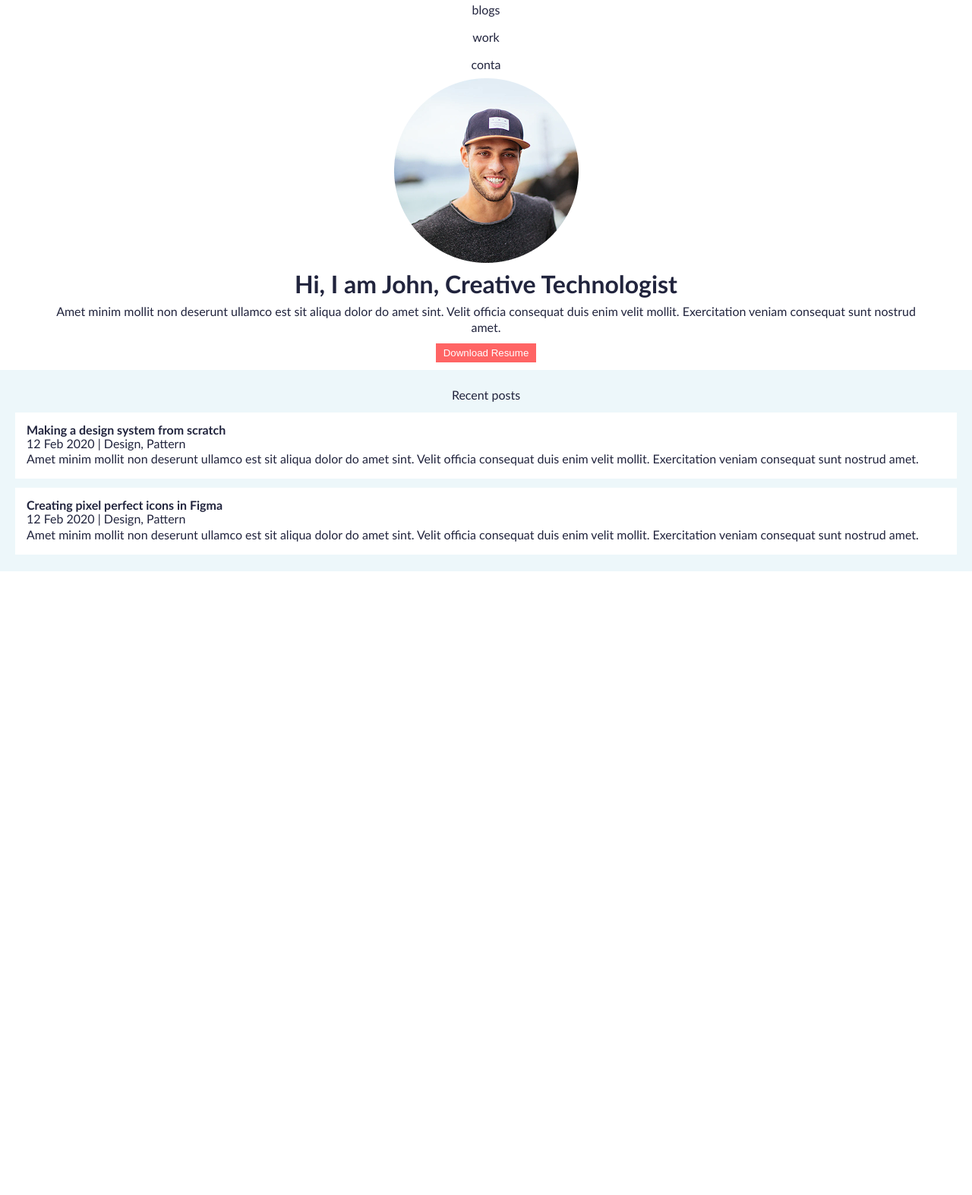
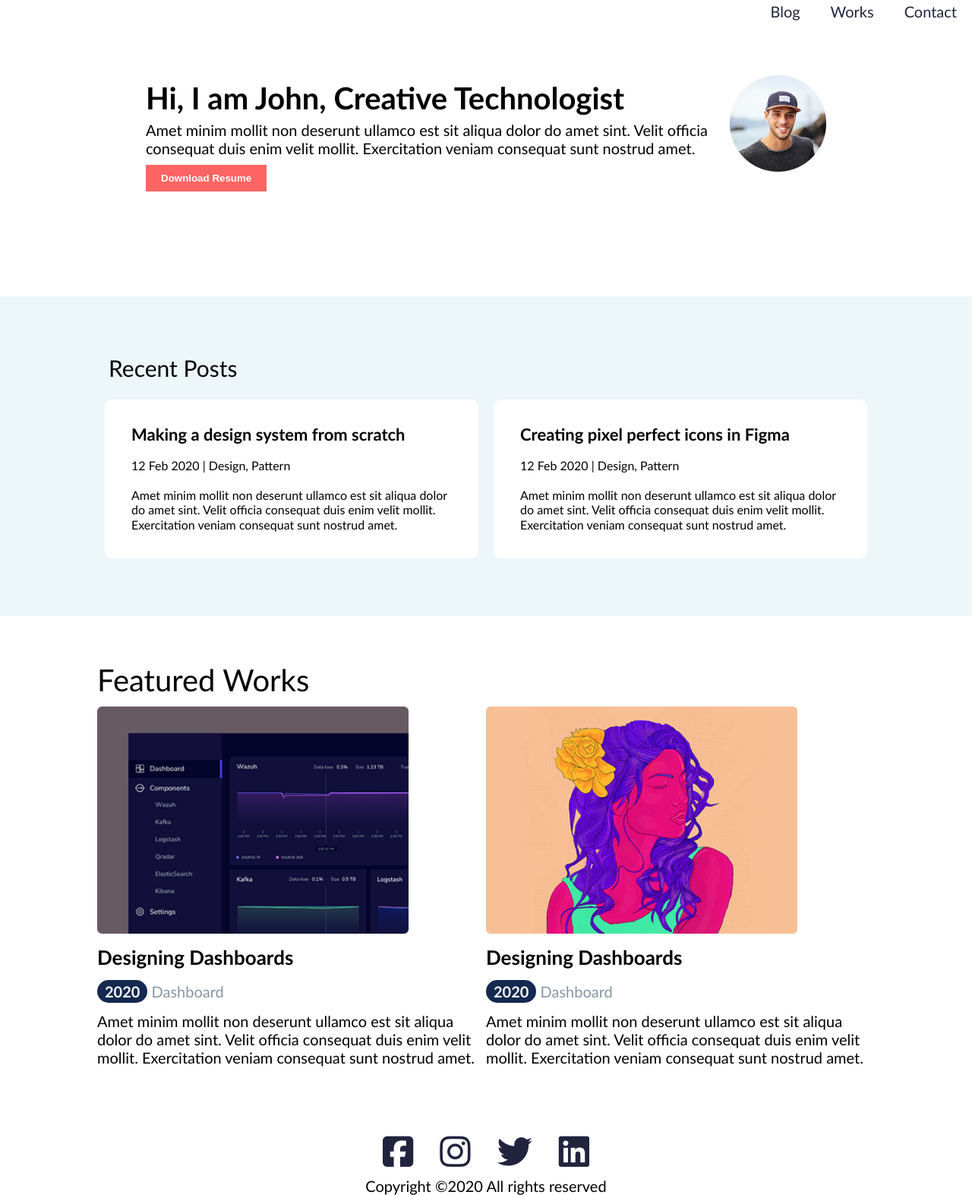
Before and after one commit to BrunnoDC/atv-portifolio1, a plain HTML site: page index.html in a window 1280 px wide. Shown: the part 5-1578 px from the top of the page at 76% size. Before the commit the page ends 800 px from the top, so only its background shows below. Drawn offline with Linux system fonts and the light colour scheme.

Commit message:
atualizaçao aula devweb

```diff
--- /dev/null
+++ b/css/style2.css
@@ -0,0 +1,124 @@
+/*Geral*/
+body {
+  background-color: white;
+  font-family: "Trebuchet MS", "Lucida Sans Unicode", "Lucida Grande",
+    "Lucida Sans", Arial, sans-serif;
+}
+
+a {
+  color: #21243d;
+  text-decoration: none;
+}
+
+html {
+  font-size: calc(15px + 0.390625vw);
+}
+
+p {
+  line-height: 120%;
+}
+
+section h2 {
+  text-align: center;
+  margin: 15px;
+}
+
+img {
+  max-width: 100%;
+}
+
+/*Header*/
+
+header ul li {
+  text-align: center;
+  padding: 10px 10px;
+  margin: 10px 10px;
+}
+
+section.banner {
+  text-align: center;
+  padding: 0 5% 5%;
+}
+
+section.banner h1 {
+  font-weight: bold;
+  font-size: 2rem;
+  margin: 10px 0 10px 0;
+}
+
+section.banner button {
+  margin: 10px 0 10px 0;
+  padding: 10px 20px;
+  border: none;
+  background-color: #ff6464;
+  color: white;
+  font-weight: bold;
+  cursor: pointer;
+}
+
+/*Especifico*/
+
+section.featwork h1 {
+  font-size: 2rem;
+  margin: 10px 0 10px 0;
+  color: #21243d;
+  padding: 10px 15px 10px 15px;
+}
+
+section.featwork h2 {
+  font-weight: bold;
+  font-size: 2rem;
+  color: #21243d;
+}
+
+section.featwork p.info {
+  margin: 10px 0 10px 0;
+  color: #21243d;
+  padding: 10px 15px 10px 15px;
+}
+
+section.featwork p.info span {
+  background-color: #ff7c7c;
+  color: white;
+  padding: 3px 10px;
+  border-radius: 20px;
+  font-weight: bold;
+}
+
+section.featwork p {
+  margin: 10px 0 10px 0;
+  color: #21243d;
+  padding: 10px 15px 10px 15px;
+}
+
+section.featwork2 h3 {
+  font-weight: bold;
+  font-size: 1.5rem;
+  color: #21243d;
+  margin: 10px 0 10px 0;
+  padding: 10px 15px 10px 15px;
+}
+
+section.featwork2 h4 {
+  font-weight: bold;
+  font-size: 1.2rem;
+  color: #21243d;
+  padding: 10px 15px 10px 15px;
+}
+
+section.featwork2 p {
+  margin: 10px 0 10px 0;
+  color: #21243d;
+  padding: 10px 15px 10px 15px;
+}
+/*Footer*/
+
+footer p.social a {
+  text-align: center;
+  font-size: 2.3rem;
+  margin: 10px 15px 10px 15px;
+}
+
+footer p {
+  text-align: center;
+}
--- a/css/syle.css
+++ b/css/syle.css
@@ -1,36 +1,38 @@
-
+/*Geral*/
 body {
-    color: #21243D;
-    font-family: 'Trebuchet MS', 'Lucida Sans Unicode', 'Lucida Grande', 'Lucida Sans', Arial, sans-serif;
+  background-color: white;
+  font-family: "Trebuchet MS", "Lucida Sans Unicode", "Lucida Grande",
+    "Lucida Sans", Arial, sans-serif;
 }
 
 a {
+  color: #21243d;
   text-decoration: none;
-    color: #21243D;
 }
+
+html {
+  font-size: calc(15px + 0.390625vw);
+}
+
+p {
+  line-height: 120%;
+}
+
+img {
+  max-width: 100%;
+}
+
+/*Header*/
 
 header ul li {
   text-align: center;
-    padding: 10px 0 10px 0;
-
-}
-
-p {
-    line-height: 130%;
-}
-
-section.banner img {
-    width: 243;
-    height: 243;
-    top: 210px;
-    left: 760px;
-
+  padding: 10px 10px;
+  margin: 10px 10px;
 }
 
 section.banner {
   text-align: center;
-    padding: 0 5% 0 5%;
-
+  padding: 0 5% 5%;
 }
 
 section.banner h1 {
@@ -39,34 +41,152 @@ section.banner h1 {
   margin: 10px 0 10px 0;
 }
 
-section.banner p button {
-    background-color: #FF6464;
-    color: #ffffff;
+section.banner button {
+  margin: 10px 0 10px 0;
+  padding: 10px 20px;
   border: none;
-    display: inline-block;
-    margin: 10px;
-    padding: 5px 10px;
-
+  background-color: #ff6464;
+  color: white;
+  font-weight: bold;
+  cursor: pointer;
 }
 
+/*Especifico*/
+
 section.posts {
-    background-color: #EDF7FA;
+  background-color: #edf7fa;
   padding: 10px;
 }
 
-section.posts h2{
-    text-align: center;
-    margin: 15px;
-}
-
 section.posts ul li {
-    background-color: #ffffff;
+  background-color: white;
   padding: 15px;
   margin: 12px 10px 12px 10px;
+  border-radius: 10px;
 }
 
 section.posts ul li h3 {
   font-weight: bold;
-    font-size: 1,2rem;
+  font-size: 1.1rem;
+  margin: 20px;
+}
 
+section.posts ul li p {
+  font-size: 0.8rem;
+  margin: 20px;
 }
+
+section.works {
+  padding: 20px 10px 20px 10px;
+}
+
+section.works ul li {
+  padding: 15px 0;
+}
+
+section.works ul li h3 {
+  font-weight: bold;
+  font-size: 1.3rem;
+  line-height: 130%;
+  margin: 15px 0 15px 0;
+}
+
+section.works ul li p.info {
+  color: #8695a4;
+  margin: 15px 0 15px 0;
+}
+
+section.works ul li p.info span {
+  background-color: #142850;
+  color: white;
+  padding: 3px 10px;
+  border-radius: 20px;
+  font-weight: bold;
+}
+
+section.works ul {
+  border-bottom: 1px solid grey;
+}
+
+footer p.social a {
+  text-align: center;
+  font-size: 2.3rem;
+  margin: 10px 15px 10px 15px;
+}
+
+footer p {
+  text-align: center;
+}
+
+@media (min-width: 1024px) {
+  header ul {
+    display: flex;
+    justify-content: right;
+  }
+
+  header ul li {
+    display: inline-block;
+    margin: 0 10px;
+  }
+
+  section.banner {
+    display: flex;
+    flex-direction: row-reverse;
+    text-align: left;
+    margin: 5vw 10vw;
+  }
+
+  section.banner.imagem {
+    margin-left: 7vw;
+  }
+
+  section.posts h2 {
+    text-align: left;
+  }
+
+  section.posts {
+    padding: 5vw 10vw 5vw 10vw;
+  }
+
+  section.posts ul {
+    display: flex;
+    flex-direction: row;
+  }
+
+  section.posts h2 {
+    font-size: 30px;
+    margin: 15px;
+  }
+
+  section.works h2 {
+    text-align: left;
+    font-size: 40px;
+  }
+
+  section.works {
+    padding: 5vw 10vw 5vw 10vw;
+  }
+
+  section.works ul {
+    display: flex;
+    flex-direction: row;
+  }
+
+  section.works ul,
+  section.posts ul {
+    display: flex;
+    flex-direction: space-between;
+  }
+
+  section.works ul li {
+    width: 80%;
+  }
+
+  section.works ul li img {
+    width: 80%;
+  }
+
+  section.works ul {
+    border: none;
+  }
+}
--- a/index.html
+++ b/index.html
@@ -1,51 +1,107 @@
-<!DOCTYPE html>
 <html lang="pt-br">
     <head>
-    <meta charset="UTF-8">
-    <meta name="viewport" content="width=device-width, initial-scale=1.0">
-    <title>Aula</title>
-    <script src="https://kit.fontawesome.com/bd5b44309d.js" crossorigin="anonymous"></script>
-    <link rel="stylesheet" href="css/reset.css">
-    <link rel="stylesheet" href="css/syle.css">
-
-
+    <meta charset="UTF-8" />
+    <meta name="viewport" content="width=device-width, initial-scale=1.0" />
+    <script
+        src="https://kit.fontawesome.com/9a6e423e34.js"
+        crossorigin="anonymous"
+    ></script>
+    <link rel="stylesheet" href="css/reset.css" />
+    <link rel="stylesheet" href="css/syle.css" />
+    <title>Portifolio</title>
     </head>
     <body>
     <header>
         <nav>
         <ul>
-                <li><a href="#">blogs</a></li>
-                <li><a href="#">work</a></li>
-                <li><a href="#">conta</a></li>
+            <li><a href="index.html">Blog</a></li>
+            <li><a href="featwork.html">Works</a></li>
+            <li><a href="#">Contact</a></li>
         </ul>
         </nav>
     </header>
+
     <main>
         <section id="banner" class="banner">
-            <img id="face" src="image/Ellipse 1.png" alt="face">
-            <h1>Hi, I am John,
-                Creative Technologist</h1>
-                <p>Amet minim mollit non deserunt ullamco est sit aliqua dolor do amet sint. Velit officia consequat duis enim velit mollit. Exercitation veniam consequat sunt nostrud amet.</p>
-
-               <p> <button>Download Resume</button> </p>
+        <div class="imagem">
+            <img src="image/Ellipse 1.png" alt="" />
+        </div>
+        <div>
+            <h1>Hi, I am John, Creative Technologist</h1>
+            <p>
+            Amet minim mollit non deserunt ullamco est sit aliqua dolor do amet
+            sint. Velit officia consequat duis enim velit mollit. Exercitation
+            veniam consequat sunt nostrud amet.
+            </p>
+            <div>
+            <button>Download Resume</button>
+            </div>
+        </div>
         </section>
-        <section id="posts" class="posts">
-            <h2>Recent posts</h2>
-            <ul><li>
+        <section class="posts">
+        <h2>Recent Posts</h2>
+        <ul>
+            <li>
             <h3>Making a design system from scratch</h3>
             <p>12 Feb 2020 | Design, Pattern</p>
-                <p>Amet minim mollit non deserunt ullamco est sit aliqua dolor do amet sint. Velit officia consequat duis enim velit mollit. Exercitation veniam consequat sunt nostrud amet.</p>
-
+            <p>
+                Amet minim mollit non deserunt ullamco est sit aliqua dolor do
+                amet sint. Velit officia consequat duis enim velit mollit.
+                Exercitation veniam consequat sunt nostrud amet.
+            </p>
             </li>
             <li>
             <h3>Creating pixel perfect icons in Figma</h3>
             <p>12 Feb 2020 | Design, Pattern</p>
-                    <p>Amet minim mollit non deserunt ullamco est sit aliqua dolor do amet sint. Velit officia consequat duis enim velit mollit. Exercitation veniam consequat sunt nostrud amet.</p>
-
+            <p>
+                Amet minim mollit non deserunt ullamco est sit aliqua dolor do
+                amet sint. Velit officia consequat duis enim velit mollit.
+                Exercitation veniam consequat sunt nostrud amet.
+            </p>
+            </li>
+        </ul>
+        </section>
+        <section class="works">
+        <h2>Featured Works</h2>
+        <ul>
+            <li>
+            <img src="image/Rectangle 30.png" alt="" />
+            <h3>Designing Dashboards</h3>
+            <p class="info">
+                <span>2020</span>
+                Dashboard
+            </p>
+            <p>
+                Amet minim mollit non deserunt ullamco est sit aliqua dolor do
+                amet sint. Velit officia consequat duis enim velit mollit.
+                Exercitation veniam consequat sunt nostrud amet.
+            </p>
+            </li>
+            <li>
+            <img src="image/Rectangle 32.png" alt="" />
+            <h3>Designing Dashboards</h3>
+            <p class="info">
+                <span>2020</span>
+                Dashboard
+            </p>
+            <p>
+                Amet minim mollit non deserunt ullamco est sit aliqua dolor do
+                amet sint. Velit officia consequat duis enim velit mollit.
+                Exercitation veniam consequat sunt nostrud amet.
+            </p>
             </li>
         </ul>
         </section>
     </main>
 
+    <footer>
+        <p class="social">
+        <a href="" class="fa-brands fa-square-facebook"></a>
+        <a href="" class="fa-brands fa-instagram"></a>
+        <a href="" class="fa-brands fa-twitter"></a>
+        <a href="" class="fa-brands fa-linkedin"></a>
+        </p>
+        <p>Copyright &copy;2020 All rights reserved</p>
+    </footer>
     </body>
 </html>
```
Also changed, not shown: index2.html (added, +66 -0 lines), image/Rectangle 30.png (added), image/Rectangle 32.png (added), image/Rectangle 4.png (added), image/Rectangle 5.png (added), image/portifolio.png (deleted). Lines whose indentation alone changed are shown as unchanged.
